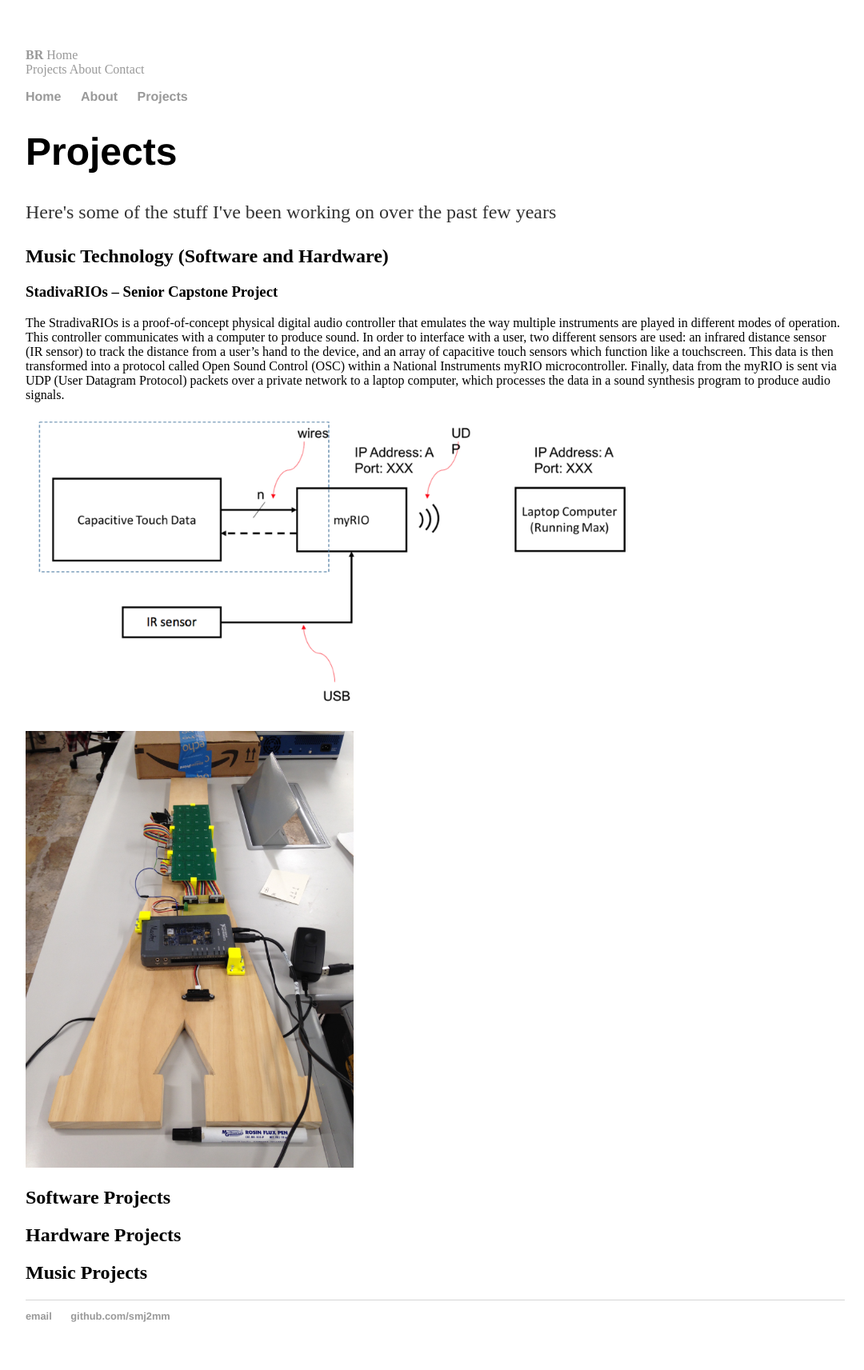
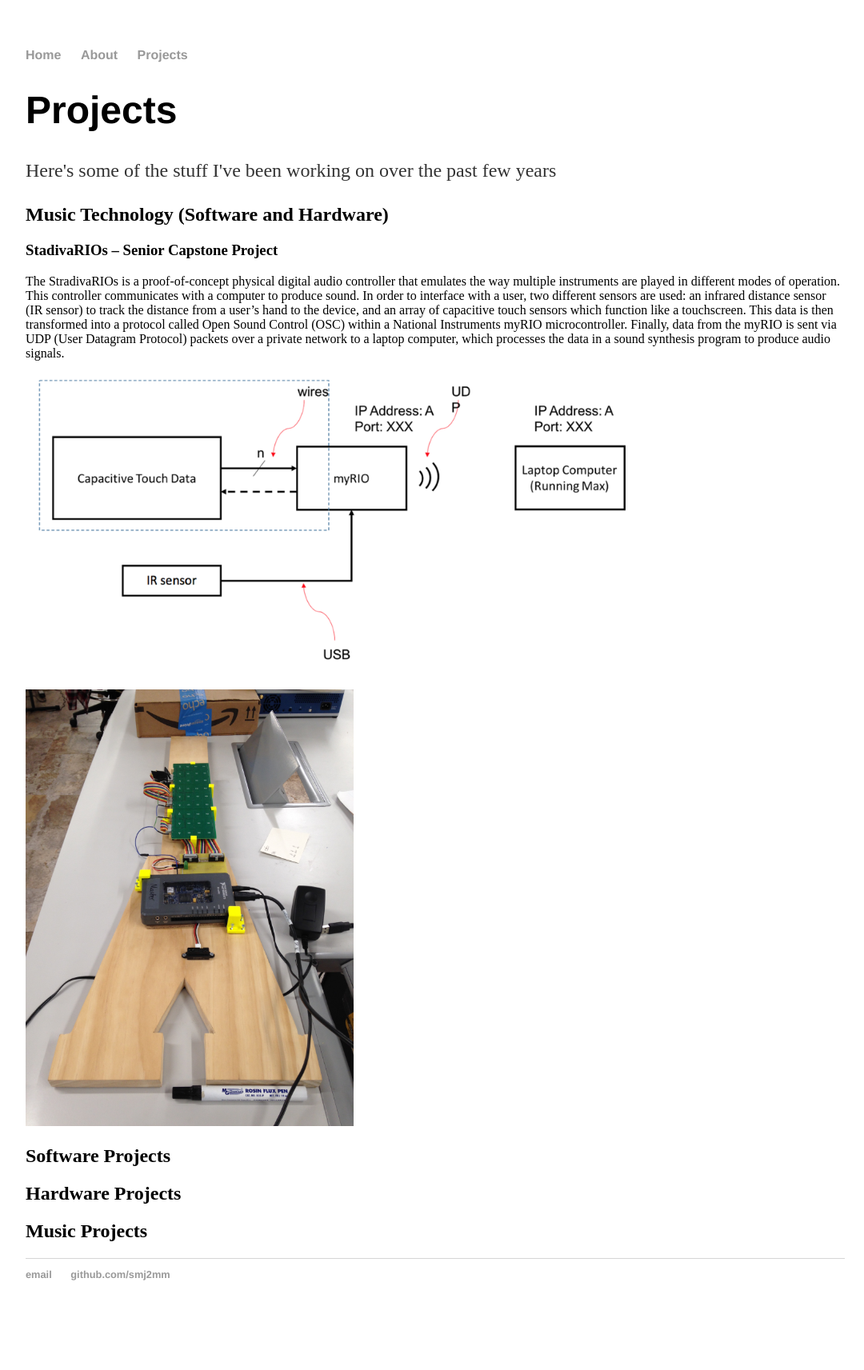
Before and after one commit to smj2mm/smj2mm.github.io, a Jekyll site: the page built from projects/index.html, in a window 1280 px wide. Shown: the whole page at 80% size, without its empty margins (96-1176 px from the left). Built offline with Jekyll 4.4.1, drawn with Linux system fonts in a browser that asks for light colours; after the commit the page ends 1661 px from its top, so only the background shows below that.

Commit message:
Update default.html

```diff
--- a/_layouts/default.html
+++ b/_layouts/default.html
@@ -6,18 +6,8 @@
     <link rel="stylesheet" type="text/css" href="/css/main.css">
   </head>
   <body>
+
     <!-- Navbar (sit on top) -->
-  <div class="w3-top">
-      <div class="w3-bar w3-white w3-wide w3-padding w3-card-2">
-          <a href="#home" class="w3-bar-item w3-button"><b>BR</b> Home</a>
-          <!-- Float links to the right. Hide them on small screens -->
-          <div class="w3-right w3-hide-small">
-             <a href="#projects" class="w3-bar-item w3-button">Projects</a>
-             <a href="#about" class="w3-bar-item w3-button">About</a>
-             <a href="#contact" class="w3-bar-item w3-button">Contact</a>
-          </div>
-      </div>
-  </div>
     <nav>
       <ul>
         <li><a href="/">Home</a></li>
@@ -25,6 +15,8 @@
         <li><a href="/projects">Projects</a></li>
       </ul>
     </nav>
+
+    <!-- Page Content -->
     <div class="container">
       {{ content }}
     </div><!-- /.container -->
```
